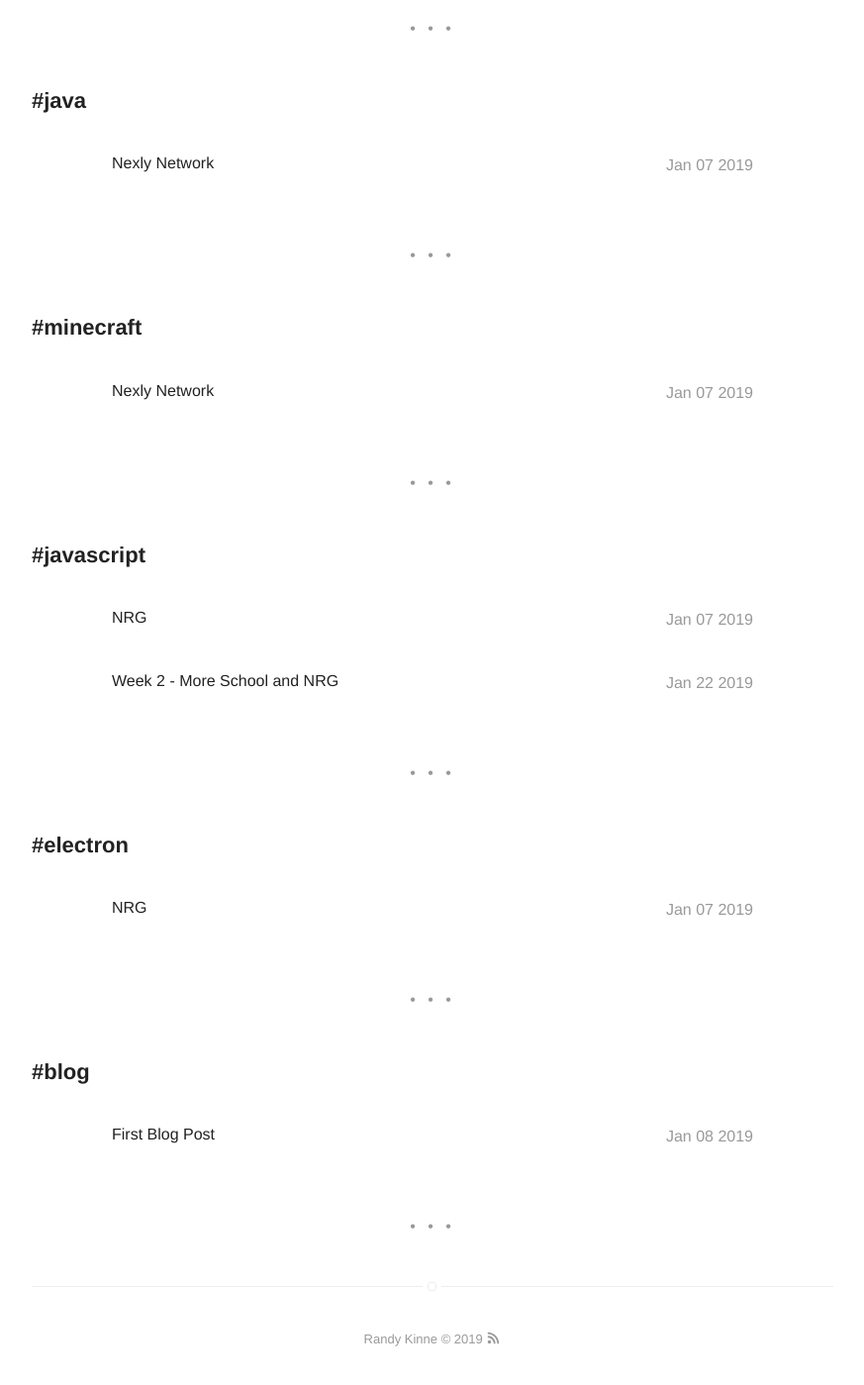
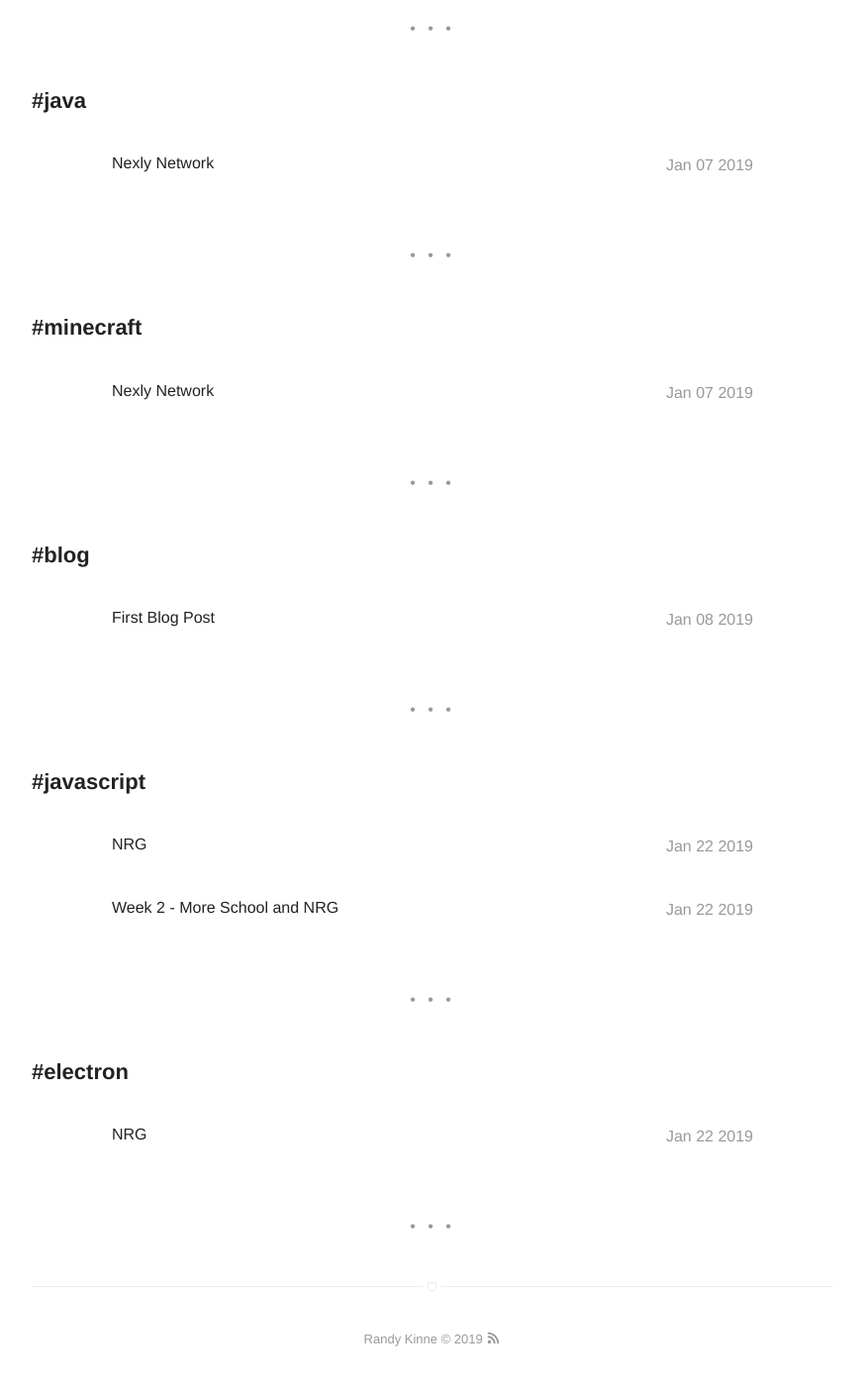
Before and after one commit to randykinne/randykinne.dev, a Jekyll site: the page built from tags.html, in a window 1280 px wide and 1400 px high, scrolled down 1604 px. Shown: the whole window at 99% size, without its empty margins (203-1076 px from the left). Built offline with Jekyll 4.4.1, drawn with Linux system fonts in a browser that asks for light colours.

Commit message:
Fix date of post

```diff
--- a/_posts/2019-01-22-nrg.md
+++ b/_posts/2019-01-22-nrg.md
@@ -1,7 +1,7 @@
 ---
 title: "NRG"
 layout: post
-date: 2019-01-07 10:40 PM
+date: 2019-01-22 12:40 AM
 tag:
 - javascript
 - electron
```
